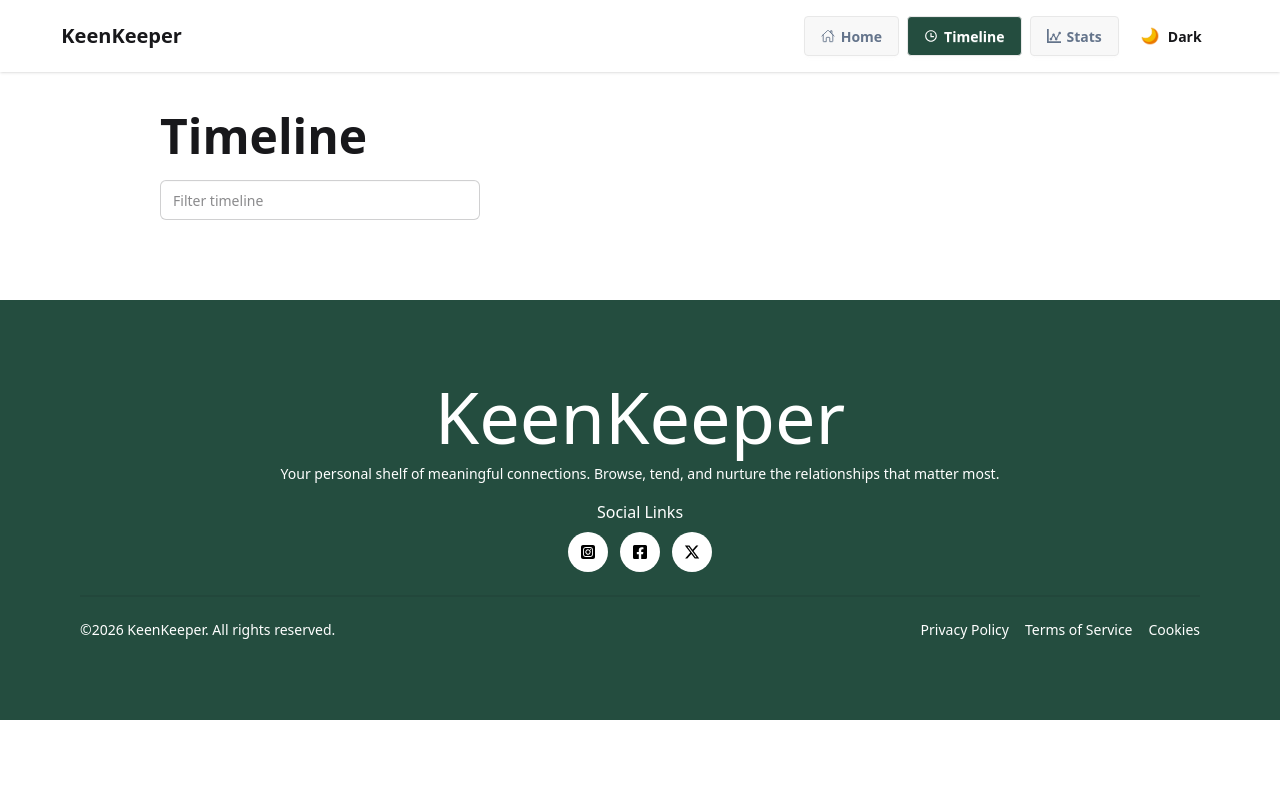
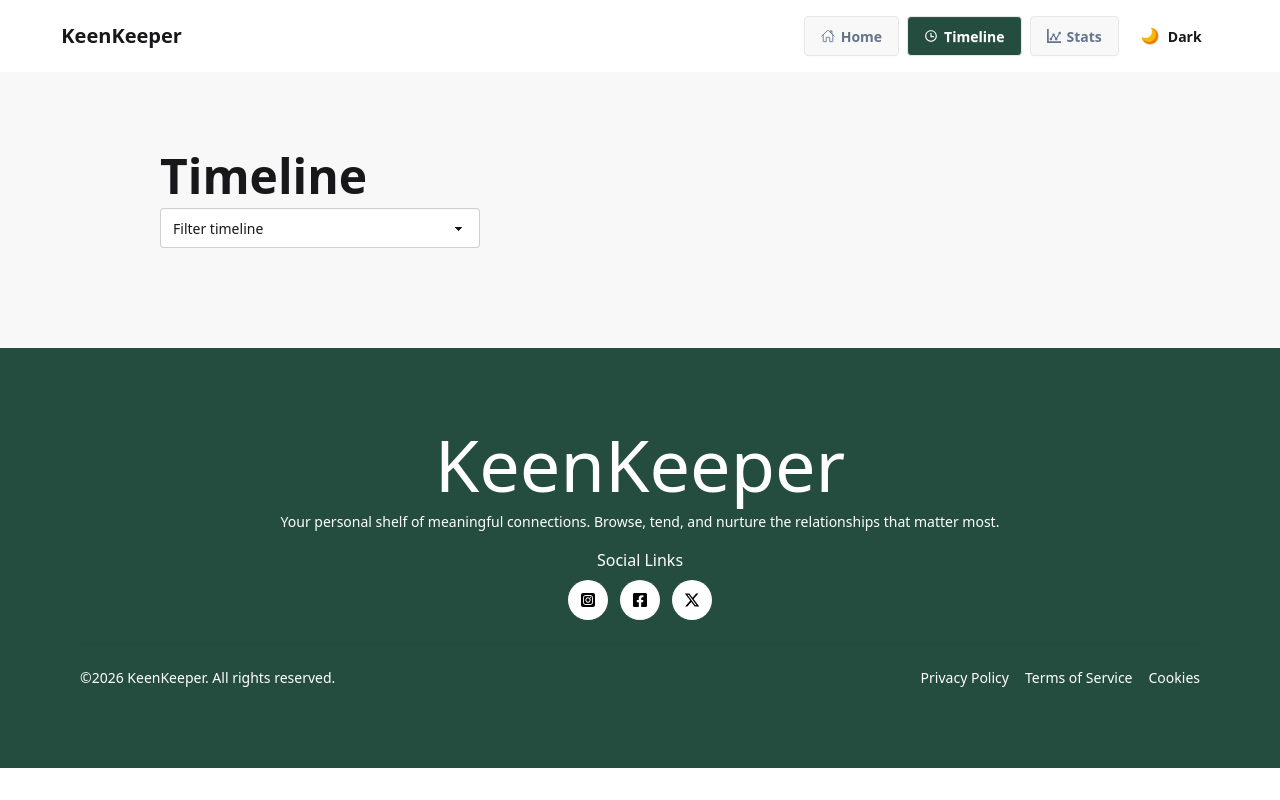
Before and after one commit to ashaasarkaar/B13-A7-keen-keeper, a Next.js app: page /pages/timeline in a window 1280 px wide. Built offline with nearby package versions, Linux system fonts and the light colour scheme.

Commit message:
TimeLine Page Design With Functionality Done

```diff
--- a/src/app/layout.js
+++ b/src/app/layout.js
@@ -4,6 +4,9 @@ import "./globals.css";
 import NavBar from "@/components/navbar/page";
 import Footer from "@/components/footer/page";
 import { ToastContainer } from "react-toastify";
+
+
+import { FriendProvider } from "@/components/context/FriendContext";
 
 
 
@@ -35,7 +38,8 @@ export default function RootLayout({ children }) {
 
 
       <body className="min-h-full flex flex-col">
-        <NavBar></NavBar>
+    <FriendProvider>
+          <NavBar></NavBar>
 
          <main>
 
@@ -46,6 +50,7 @@ export default function RootLayout({ children }) {
 
          </main>
           <Footer></Footer>
+    </FriendProvider>
 
 
 
--- a/src/app/pages/timeline/page.jsx
+++ b/src/app/pages/timeline/page.jsx
@@ -1,19 +1,115 @@
-'use client'
-import { useSearchParams } from 'next/navigation';
-import React from 'react';
+"use client";
+
+import React, { useState } from "react";
+
+import { useFriend } from "@/components/context/FriendContext";
+import { FiPhoneCall } from "react-icons/fi";
+import { MdOutlineTextsms, MdOutlineVideocam } from "react-icons/md";
+
+
+
 
 const TimeLinePage = () => {
-    const searchParams = useSearchParams();
-    const tFndId = searchParams.get('tFndId')
-    console.log('Friend ID For TimeLine', tFndId)
+
+    const [filter, setFilter] = useState("");
+
+
+    const { friends } = useFriend();
+
+    const currentTime = new Date().toLocaleTimeString();
+
+
+    console.log("All Selected Friends:", friends);
+
 
     return (
-        <div className='pt-10 w-9/12 mx-auto'>
-            <h1 className='text-5xl font-bold'>Timeline</h1>
-            <input className='input rounded-md mt-5' type='text' placeholder='Filter timeline'></input>
+
+      <div className="bg-base-200">
+          <div className="py-20  w-9/12 mx-auto">
+
+            <h1 className="text-5xl font-bold mb-2">
+                Timeline
+            </h1>
+
+
+            {/* <input
+                className="input rounded-md mt-5"
+                type="text"
+                placeholder="Filter timeline"
+
+
+            /> */}
+
+
+          <select
+    className="select select-bordered"
+    value={filter}
+    onChange={(e) => setFilter(e.target.value)}
+>
+    <option value="" disabled>
+        Filter timeline
+    </option>
+
+    <option value="all">All</option>
+    <option value="call">Call</option>
+    <option value="text">Text</option>
+    <option value="video">Video</option>
+</select>
+
+
+
+
+            <div className="mt-5 space-y-5">
+
+                {friends.map((friend,index) => (
+
+                    <div
+                        key={index}
+                        className="bg-base-100 shadow-xl rounded-md p-5 flex items-center gap-4"
+                    >
+
+                        {/* Left Side ICON START */}
+                        <div>
+                            {
+                                friend.contactType === 'call'
+                                    ? <FiPhoneCall
+                                        size={36}
+
+                                    />
+                                    : friend.contactType === 'text'
+                                        ? <MdOutlineTextsms
+                                            size={36}
+
+                                        />
+                                        : <MdOutlineVideocam
+                                            size={36}
+
+                                        />
+                            }
+                        </div>
+                        {/* Left Side ICON END */}
+
+
+                        {/* Right Side Text Part START */}
+                        <div className="space-y-2">
+                            <h2 className="text-[#64748B] text-xl">
+                               <span className="text-[#244D3F] text-2xl font-bold"> {friend.contactType}</span> with  {friend.name}
+                            </h2>
+
+                            <p className="text-[#64748B] text-xl">{currentTime}</p>
+                        </div>
+                        {/* Right Side Text Part END */}
+
+                    </div>
+
+                ))}
+
+            </div>
 
         </div>
+      </div>
     );
 };
 
+
 export default TimeLinePage;
--- a/src/components/contactBtn/page.jsx
+++ b/src/components/contactBtn/page.jsx
@@ -1,55 +1,72 @@
-'use client'
-import { useRouter } from 'next/navigation';
-import React from 'react';
-import { FiPhoneCall } from 'react-icons/fi';
-import { MdOutlineTextsms, MdOutlineVideocam } from 'react-icons/md';
-import { toast } from 'react-toastify';
+
+"use client";
+
+import React from "react";
+
+import { FiPhoneCall } from "react-icons/fi";
+import { MdOutlineTextsms, MdOutlineVideocam } from "react-icons/md";
+
+import { toast } from "react-toastify";
+
+import { useFriend } from "@/components/context/FriendContext";
 
 const ContactBtn = ({ friendDetailInfo, type }) => {
-    const { id, name } = friendDetailInfo;
+    const { name } = friendDetailInfo;
 
+    const { addFriend } = useFriend();
 
-    // console.log('Friend Info:', friendDetailInfo);
-    // console.log('Friend ID:', id);
-
-    const router = useRouter();
     const handleClickBtn = () => {
-
-        if (type === 'call') {
-            toast.success(`audio call with ${name}...`)
-        }
-        if (type === 'text') {
-            toast.success(`texting with ${name}...`)
-        }
-        if (type === 'video') {
-            toast.success(`video call with ${name}...`)
+        if (type === "call") {
+            toast.success(`audio call with ${name}...`);
         }
 
-        // console.log('ID Before Push:', id);
+        if (type === "text") {
+            toast.success(`texting with ${name}...`);
+        }
 
-        router.push(`/pages/timeline?tFndId=${id}`);
+        if (type === "video") {
+            toast.success(`video call with ${name}...`);
+        }
 
-    }
+        addFriend(friendDetailInfo, type);
+
+        console.log("HANDLE CLICK");
+        console.log("FRIEND ADDED:", friendDetailInfo);
+    };
+
     return (
         <div>
+            <div
+                onClick={handleClickBtn}
+                className="bg-base-200 shadow-xl rounded-2xl p-10 space-y-2"
+            >
+                {type === "call" && (
+                    <FiPhoneCall
+                        size={30}
+                        className="mx-auto"
+                    />
+                )}
 
-            <div onClick={handleClickBtn} className='bg-base-200 shadow-xl rounded-2xl p-10 space-y-2'>
+                {type === "text" && (
+                    <MdOutlineTextsms
+                        size={30}
+                        className="mx-auto"
+                    />
+                )}
 
-                {type === 'call' && <FiPhoneCall size={30} className='mx-auto' />}
-
-                {type === 'text' && <MdOutlineTextsms size={30} className='mx-auto' />}
-
-                {type === 'video' && <MdOutlineVideocam size={30} className='mx-auto' />}
+                {type === "video" && (
+                    <MdOutlineVideocam
+                        size={30}
+                        className="mx-auto"
+                    />
+                )}
 
                 <p>
-                    {type === 'call' && 'Call'}
-                    {type === 'text' && 'Text'}
-                    {type === 'video' && 'Video'}
+                    {type === "call" && "Call"}
+                    {type === "text" && "Text"}
+                    {type === "video" && "Video"}
                 </p>
-
-
             </div>
-
         </div>
     );
 };
--- /dev/null
+++ b/src/components/context/FriendContext.jsx
@@ -0,0 +1,42 @@
+"use client";
+
+import { createContext, useContext, useState } from "react";
+
+const FriendContext = createContext();
+
+export const FriendProvider = ({ children }) => {
+
+    const [friends, setFriends] = useState([]);
+
+    const addFriend = (friend, type) => {
+
+        const contactData = {
+            ...friend,
+            contactType: type
+        }
+
+        setFriends((prev) => {
+
+            // const alreadyExists = prev.some(
+            //     (item) => item.id === friend.id
+            // );
+
+            // if (alreadyExists) {
+            //     return prev;
+            // }
+
+            return [...prev, contactData];
+        });
+
+    };
+
+    return (
+        <FriendContext.Provider value={{ friends, addFriend }}>
+            {children}
+        </FriendContext.Provider>
+    );
+};
+
+export const useFriend = () => {
+    return useContext(FriendContext);
+};
--- a/src/components/footer/page.jsx
+++ b/src/components/footer/page.jsx
@@ -4,7 +4,7 @@ import { FaSquareInstagram, FaXTwitter } from 'react-icons/fa6';
 
 const Footer = () => {
     return (
-        <div className='mt-20 bg-[#244D3F] space-y-4 px-20 py-20'>
+        <div className=' bg-[#244D3F] space-y-4 px-20 py-20'>
             <div className='space-y-3'>
                 <h1 className='text-7xl text-center text-white'>KeenKeeper</h1>
             <p className='text-center text-white text-sm'>Your personal shelf of meaningful connections. Browse, tend, and nurture the relationships that matter most.</p>
```
